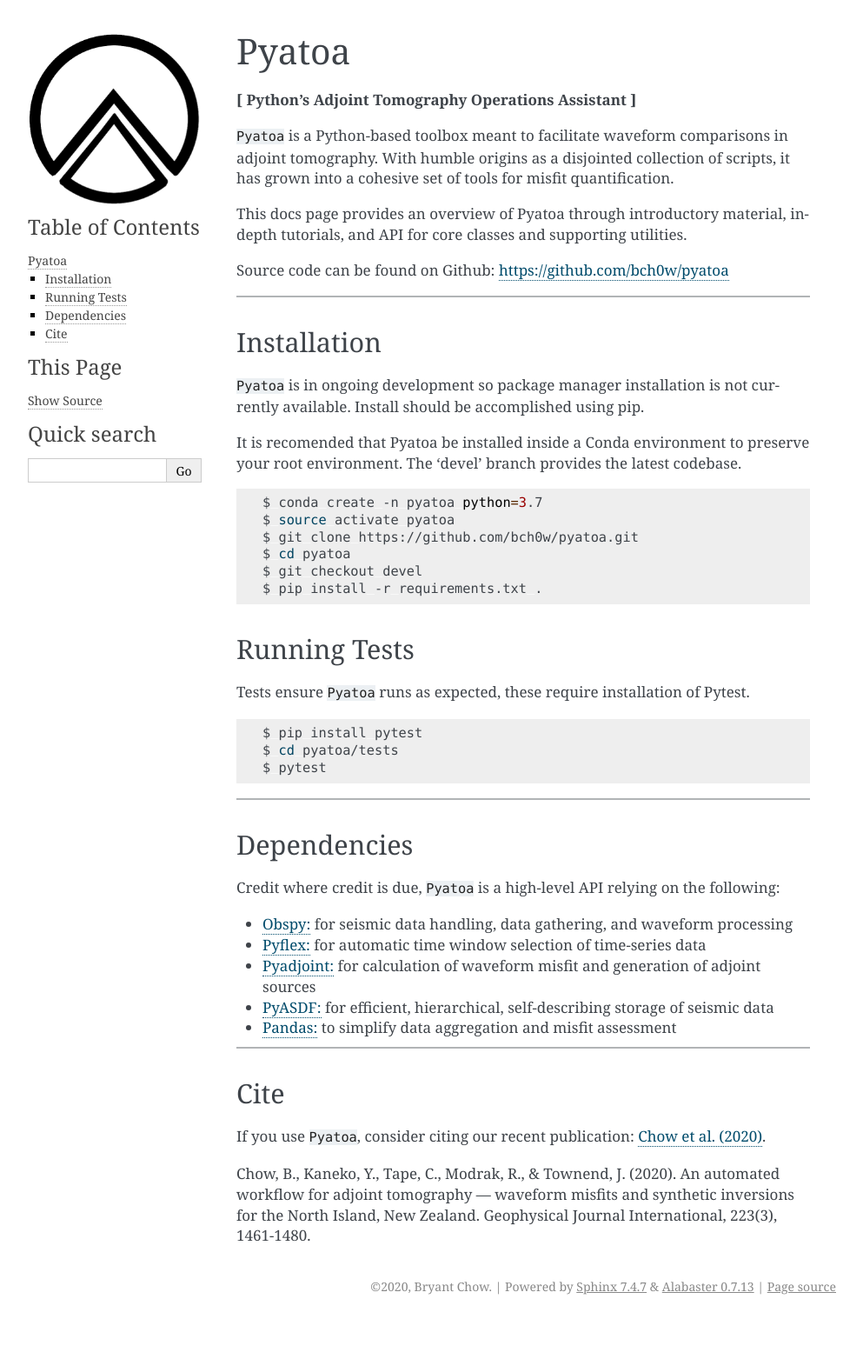
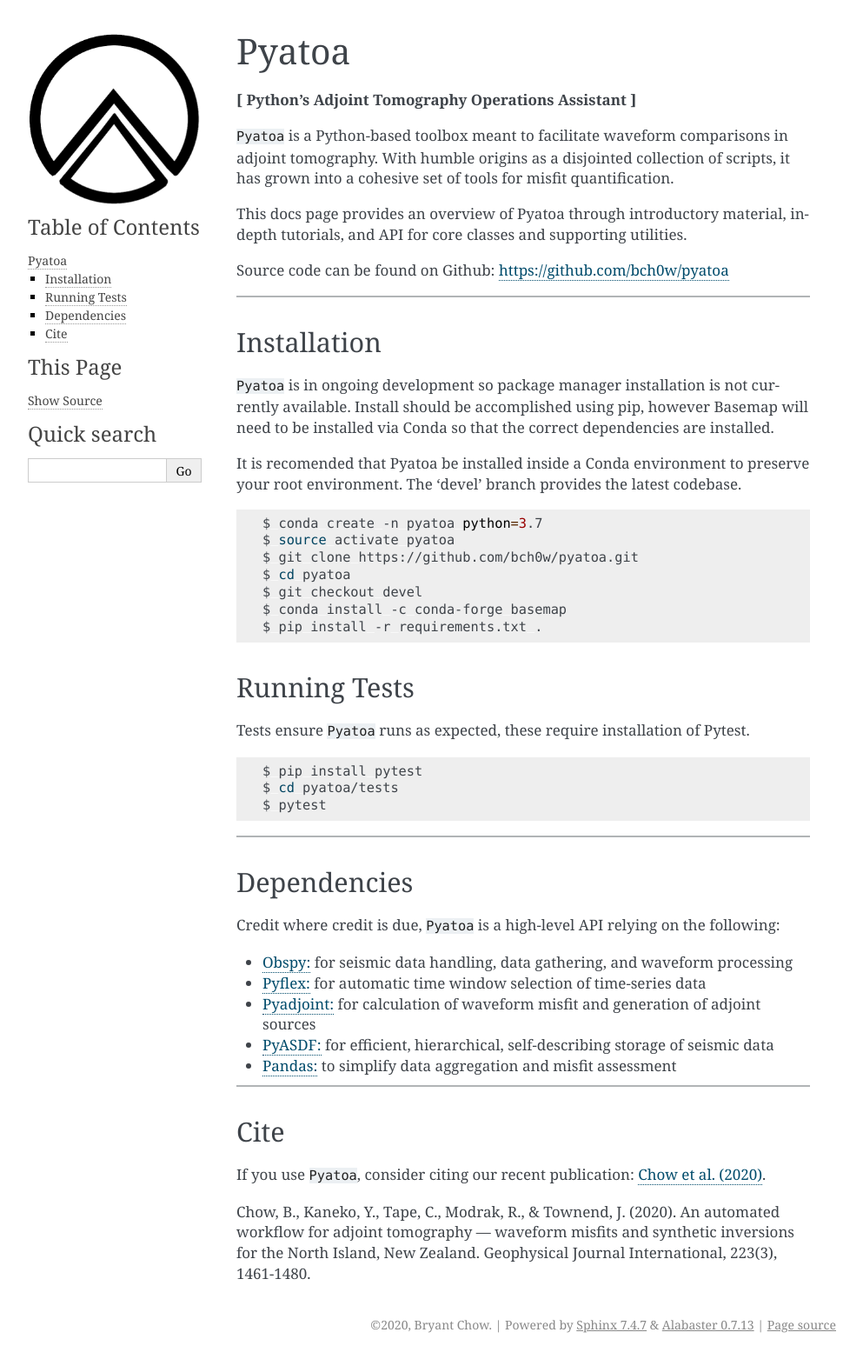
Before and after one commit to adjtomo/pyatoa, a Sphinx documentation site: the page built from pyatoa/docs/index.rst, in a window 1280 px wide. Shown: the whole page at 87% size, without its empty margins (148-1141 px from the left). Built offline with Sphinx 7.4.7, drawn with Linux system fonts in a browser that asks for light colours; pages that are not in the unit, such as notebooks, are missing from menus; before the commit the page ends 1519 px from its top, so only the background shows below that.

```diff
--- a/pyatoa/docs/index.rst
+++ b/pyatoa/docs/index.rst
@@ -19,7 +19,9 @@ Installation
 ~~~~~~~~~~~~
 
 ``Pyatoa`` is in ongoing development so package manager installation is not
-currently available. Install should be accomplished using pip.
+currently available. Install should be accomplished using pip, however Basemap
+will need to be installed via Conda so that the correct dependencies are
+installed.
 
 It is recomended that Pyatoa be installed inside a Conda environment to
 preserve your root environment. The 'devel' branch provides the latest codebase.
@@ -32,6 +34,7 @@ preserve your root environment. The 'devel' branch provides the latest codebase.
    $ git clone https://github.com/bch0w/pyatoa.git
    $ cd pyatoa
    $ git checkout devel
+   $ conda install -c conda-forge basemap
    $ pip install -r requirements.txt .
 
 
```
Also changed, not shown: setup.py (+3 -5 lines).
